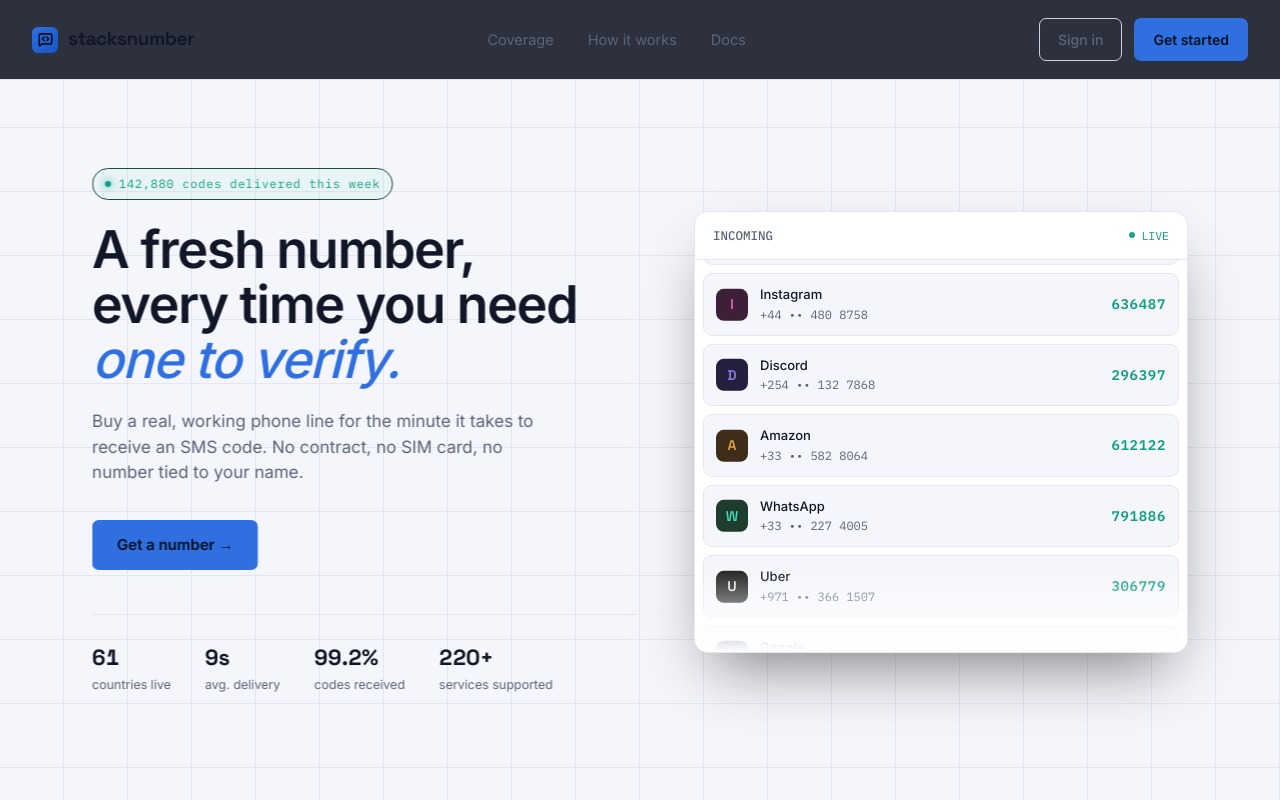
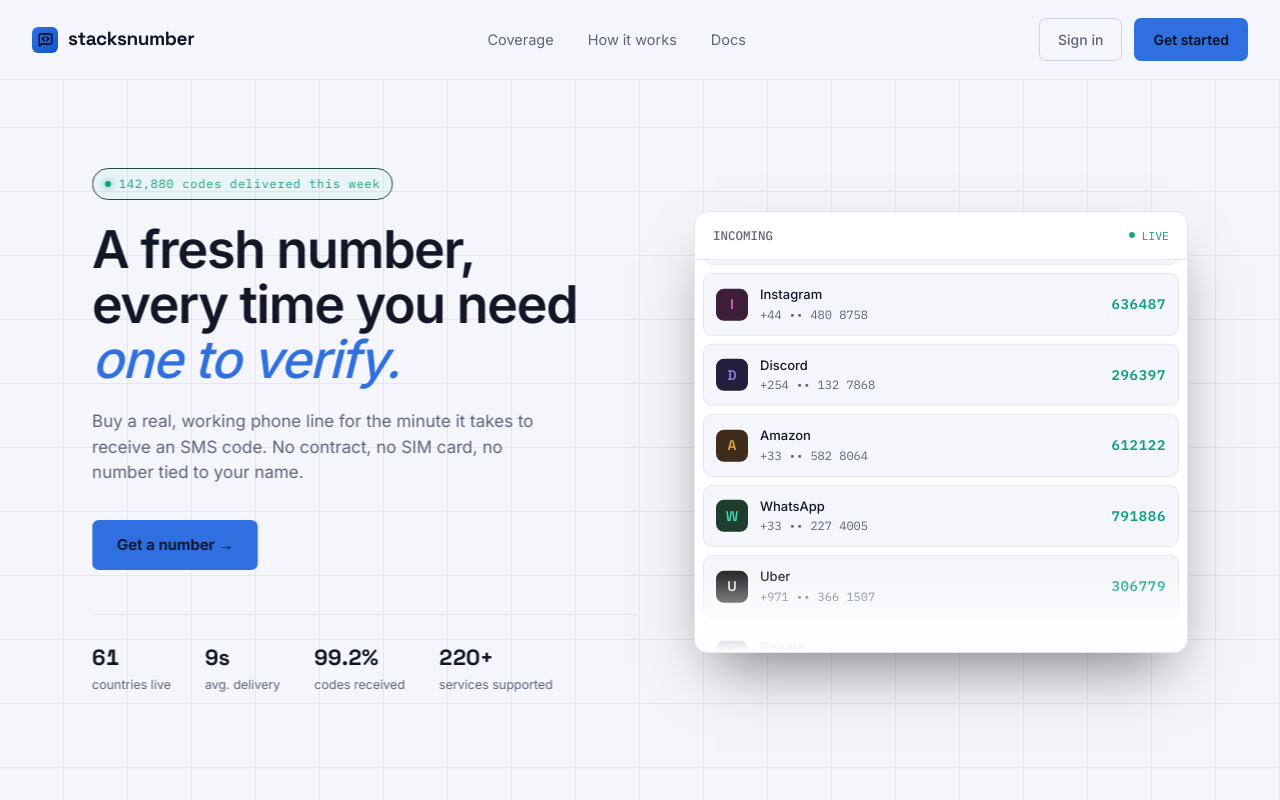
Before and after one commit to timiajeojo/stacks2, a Next.js app: page / in a window 1280 px wide. Shown: the top 800 px of the page. Built offline with nearby package versions, Linux system fonts and the light colour scheme.

Commit message:
header background doesn't adapt to light mode

```diff
--- a/app/globals.css
+++ b/app/globals.css
@@ -11,6 +11,7 @@
   --paper:#EDEFF5;
   --paper-dim:#8791A8;
   --danger:#FF5C5C;
+  --header-bg:rgba(10,15,28,0.85);
 }
 *{box-sizing:border-box; margin:0; padding:0;}
 html{scroll-behavior:smooth;}
@@ -33,7 +34,7 @@
 /* HEADER */
 header{
   position:sticky; top:0; z-index:50;
-  background:rgba(10,15,28,0.85);
+  background:var(--header-bg);
   backdrop-filter:blur(10px);
   border-bottom:1px solid var(--ink-3);
 }
@@ -381,7 +382,6 @@
 .avatar{width:32px; height:32px; border-radius:50%; background:var(--ink-4); display:flex; align-items:center; justify-content:center; font-size:12.5px; font-weight:600; font-family:'Space Grotesk',sans-serif;}
 .drawer-user .name{font-size:14px; font-weight:500;}
 
-
 /* BUY NUMBER FLOW */
 .step{display:none;}
 .step.active{display:block;}
@@ -411,6 +411,7 @@
 .portal-tab{
   border:1px solid var(--ink-3); border-radius:12px; padding:16px 8px; text-align:center;
   font-family:'Space Grotesk',sans-serif; font-weight:600; font-size:13.5px; color:var(--paper); background:var(--ink-2);
+  cursor:pointer;
 }
 .portal-tab.active{border-color:var(--blue); box-shadow:0 0 0 1px var(--blue); color:var(--blue);}
 
@@ -663,7 +664,6 @@
 }
 .page-nav button:disabled{opacity:0.4; cursor:default;}
 
-
 /* LIGHT THEME — core surfaces/text/borders adapt via these variables.
    Note: a few hardcoded gradients (e.g. the wallet card) won't adapt yet. */
 html[data-theme='light']{
@@ -677,6 +677,7 @@
   --paper:#111726;
   --paper-dim:#5B6478;
   --danger:#D93636;
+  --header-bg:rgba(244,246,251,0.85);
 }
 
 /* PROFILE / SETTINGS PAGE */
```
